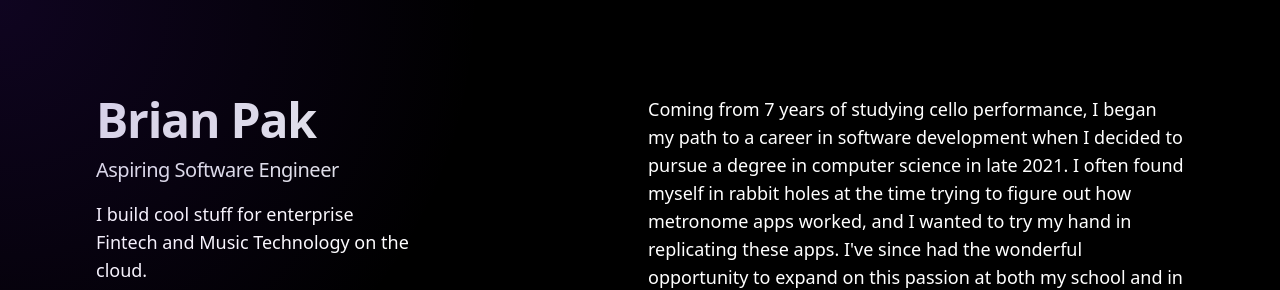
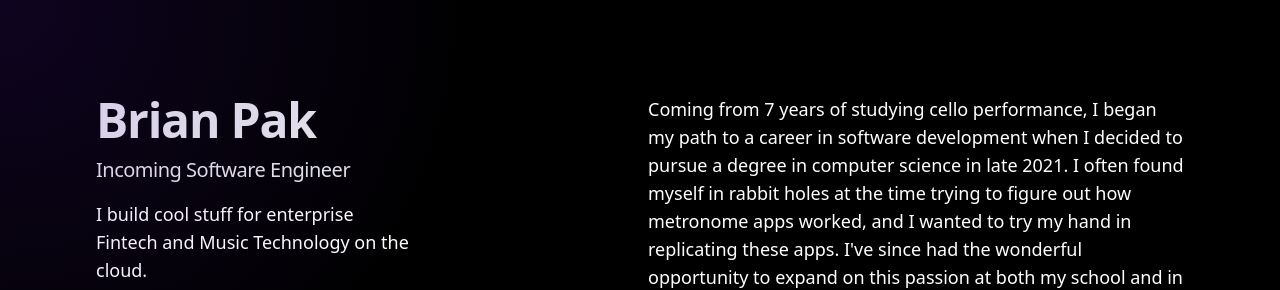
Before and after one commit to brianpak2402/site, a Next.js app: page / in a window 1280 px wide. Shown: the top 290 px of the page. Built offline with nearby package versions, Linux system fonts and the light colour scheme.

Commit message:
update resume

```diff
--- a/containers/Header.tsx
+++ b/containers/Header.tsx
@@ -8,7 +8,7 @@ export default function Header() {
           <a href="/">Brian Pak</a>
         </h1>
         <h2 className="mt-3 text-lg font-medium tracking-tight text-gray-200 sm:text-xl">
-          Aspiring Software Engineer
+          Incoming Software Engineer
         </h2>
         <p className="mt-4 max-w-xs leading-normal xl:text-lg">
           I build cool stuff for enterprise Fintech and Music Technology on the
```
Also changed, not shown: 1 other file (tests, documents, lock files or other folders).
